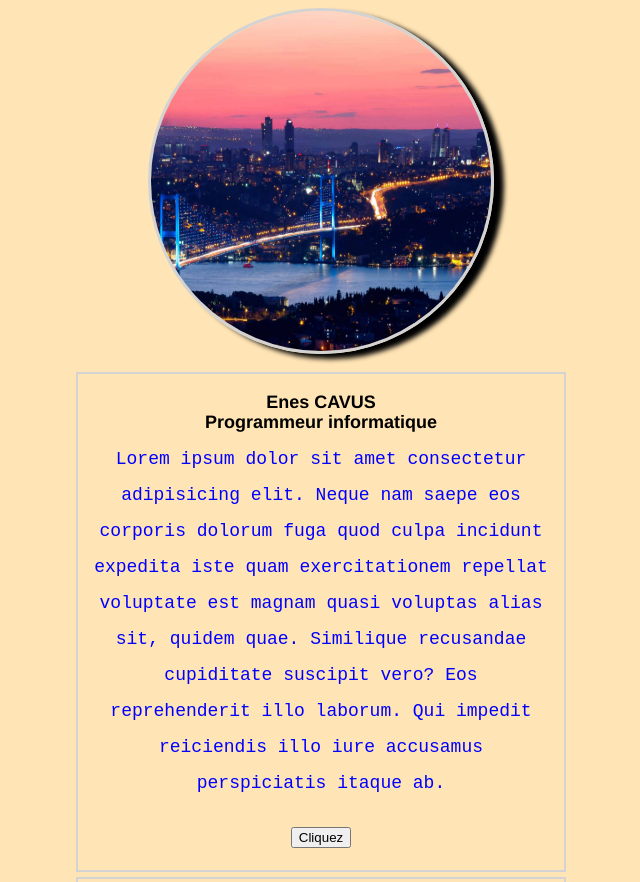
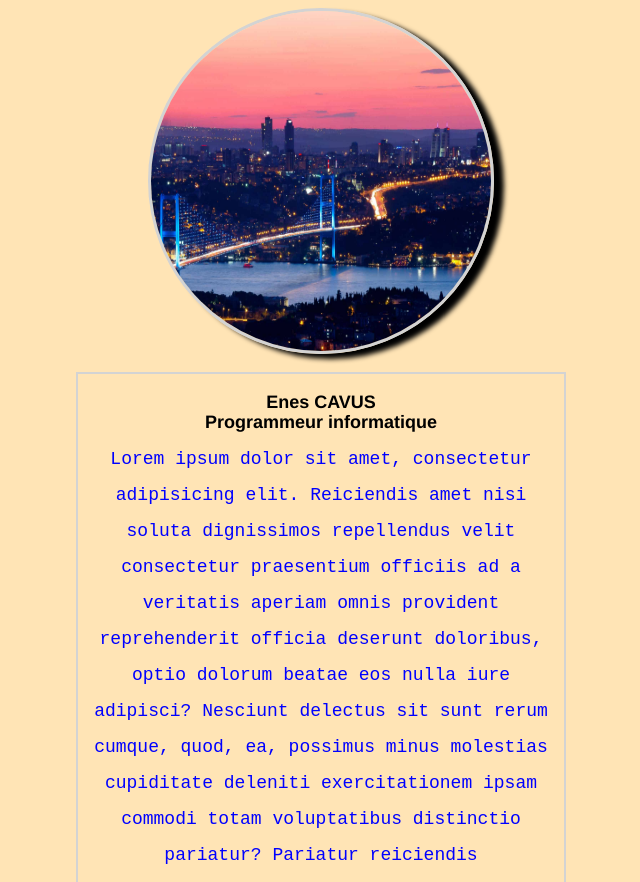
Before and after one commit to Cvsns/profile, a plain HTML site: page index.html in a window 1280 px wide. Shown: the top 882 px of the page, without its empty margins (319-959 px from the left). Drawn offline with Linux system fonts and the light colour scheme.

Commit message:
make my profile prettier

```diff
--- a/index.html
+++ b/index.html
@@ -17,14 +17,9 @@
     <center>
     <h1>Enes CAVUS</h1>
     <h3>Programmeur informatique</h3>
-    <p>Lorem ipsum dolor sit amet consectetur adipisicing elit.
-      Neque nam saepe eos corporis dolorum fuga quod culpa incidunt
-      expedita iste quam exercitationem repellat voluptate est magnam
-      quasi voluptas alias sit, quidem quae. Similique recusandae
-      cupiditate suscipit vero? Eos reprehenderit illo laborum.
-      Qui impedit reiciendis illo iure accusamus perspiciatis itaque ab.
+    <p>Lorem ipsum dolor sit amet, consectetur adipisicing elit. Reiciendis amet nisi soluta dignissimos repellendus velit consectetur praesentium officiis ad a veritatis aperiam omnis provident reprehenderit officia deserunt doloribus, optio dolorum beatae eos nulla iure adipisci? Nesciunt delectus sit sunt rerum cumque, quod, ea, possimus minus molestias cupiditate deleniti exercitationem ipsam commodi totam voluptatibus distinctio pariatur? Pariatur reiciendis perspiciatis, commodi nemo minus eaque praesentium nihil enim doloribus dignissimos in veniam, vitae hic consectetur neque provident ea dicta blanditiis velit repellat illo esse rem. Sequi doloremque veritatis nostrum est, inventore quaerat iste odit commodi error ipsum qui cumque nesciunt distinctio perferendis corporis!
     </p>
-    <button>Cliquez</button>
+    <button style="background-color:orange; border-color: blue">Cliquez</button>
     </center>
   </div>
 
--- a/style.css
+++ b/style.css
@@ -22,6 +22,7 @@ a {
 a:hover {
   color: red;
 }
+
 .card {
   text-align: center;
   border-radius: 50%;
@@ -59,6 +60,9 @@ a:hover {
   padding: 15px;
   text-align: center;
 }
+
+
+
 
 /* ////////////////////// RESPONSIVE ///////////////////////// */
 
```
